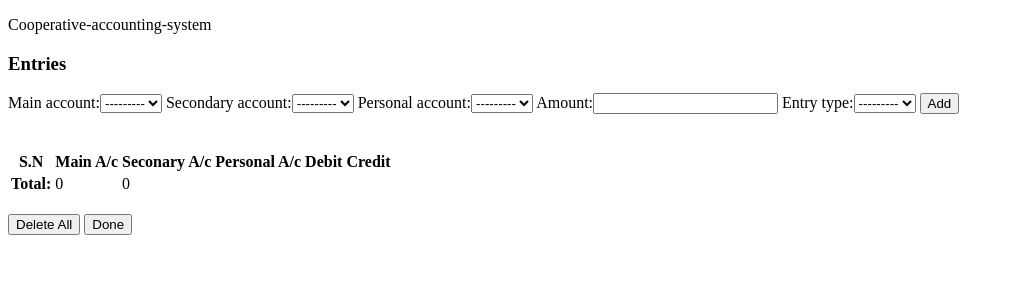
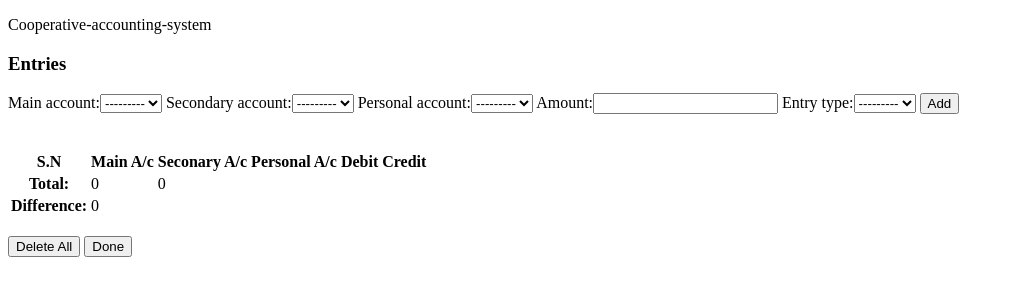
Before and after one commit to suresh466/cooperative_accounting_system, a Django app: page /dataentry/ in a window 1280 px wide. Shown: the top 300 px of the page, without its empty margins (0-1014 px from the left). Run offline with Django 3.2, Linux system fonts and the light colour scheme.

Commit message:
fix no page reload on success return 400 status code if dr cr not balanced handle error on error function instead of success display dr-cr in a new row

```diff
--- a/data_entry/templates/data_entry/data_entry.html
+++ b/data_entry/templates/data_entry/data_entry.html
@@ -28,6 +28,10 @@
 		<th>Total:</th>
 		<td id="total_debit">0</td>
 		<td id="total_credit">0</td>
+	</tr>
+	<tr>
+		<th>Difference:</th>
+		<td id="drcr_difference">0</td>
 	</tr>
 	</tfoot>
 </table>
@@ -101,9 +105,11 @@ $(document).on("submit", "#dataEntryForm", function(e){
 			credit + "</td><td><button onclick=discard_session_entry(" + entry_count + ")>Delete</button</td></tr>";
 		let total_debit = session_entry.drcr_balance_val[1]
 		let total_credit = session_entry.drcr_balance_val[2]
+		let drcr_difference = session_entry.drcr_balance_val[3]
 		$("#session_entries_table tbody").append(markup);
 		$("#session_entries_table #total_debit").html(total_debit);
 		$("#session_entries_table #total_credit").html(total_credit);
+		$("#session_entries_table #drcr_difference").html(drcr_difference);
 	}
   });
 });
@@ -113,10 +119,8 @@ $(document).on("submit", "#dataEntryForm", function(e){
 $(document).ready(function(){
 	$("#save_session_entries").click(function(e){
 		e.preventDefault()
-
 		var url = $("#save_session_entries").attr("save_session_entries_url");
 		var csrfmiddlewaretoken = $("input[name=csrfmiddlewaretoken]").val();
-
 		$.ajax({
 			type:"POST",
 			url:url,
@@ -124,18 +128,16 @@ $(document).ready(function(){
 				"csrfmiddlewaretoken": csrfmiddlewaretoken,
 			},
 			success:function(data){
+				console.log(data)
 				if(data === ''){
 					alert("No entries in the session")
 				}
-		else{
-		  if(data[3] > 0){
-			alert("Debit balance is more by " + data[3] + " || Dr: " + data[1] + " Cr: " + data[2])
+				else if(data ==='reload'){
+					location.reload()
 				}
-		  else{
-			let data3 = data[3] * -1
-			alert("Credit balance is more by " + data3 + " || Dr: " + data[1] + " Cr: " + data[2])
-		  }
-		}
+			},
+			error:function(data){
+				alert("Please check the difference between debit and credit balance before submitting. It should be 0")
 			}
 		});
 	});
--- a/data_entry/views.py
+++ b/data_entry/views.py
@@ -8,7 +8,6 @@ from .models import EntryBundle, Entry
 
 def data_entry(request):
     template = 'data_entry/data_entry.html'
-    print(request.POST)
 
     if 'discard' in request.POST:
         if request.session['entries']:
@@ -104,12 +103,11 @@ def save_session_entries(request):
 
             del request.session['entries']
             del request.session['entries_counter']
-            return redirect('data_entry:data_entry')
+            return HttpResponse('reload')
+        elif drcr_balance_check_val[0] == -1:
+            return HttpResponse(status=400)
 
-    if 'drcr_balance_check_val' in locals():
-        return JsonResponse(drcr_balance_check_val, safe=False)
-    else:
-        return HttpResponse('')
+    return HttpResponse('')
 
 def discard_session_entry(request):
     entry_count = int(request.GET['entry_count'])
@@ -119,7 +117,6 @@ def discard_session_entry(request):
             del request.session['entries'][index]
             request.session.modified = True
             print("entry deleted with entry count of:" + str(entry_count))
-            print(request.session['entries'])
             break
 
     drcr_balance_val = drcr_balance_check(request.session['entries'])
```
Lines whose indentation alone changed are shown as unchanged.
